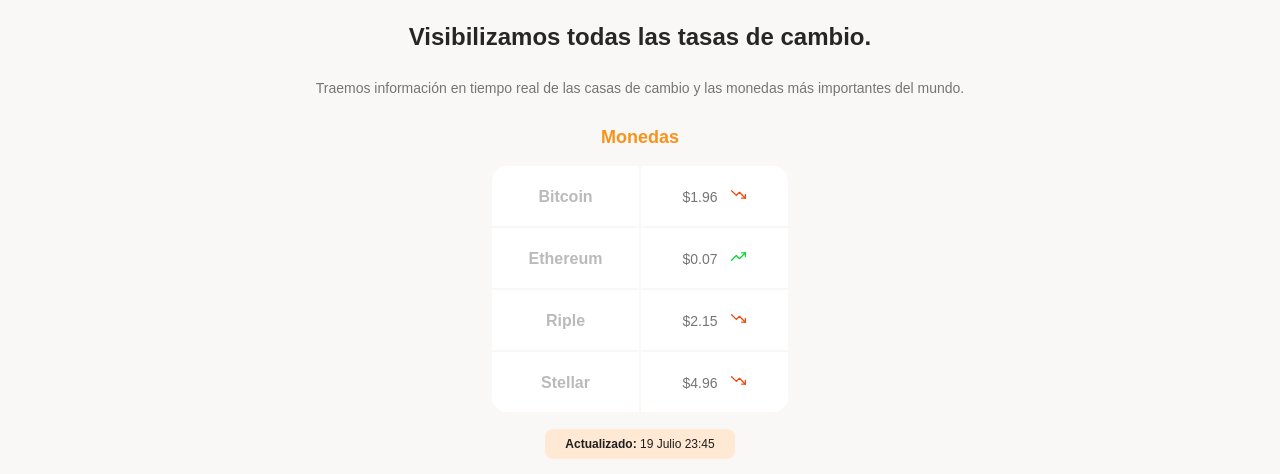
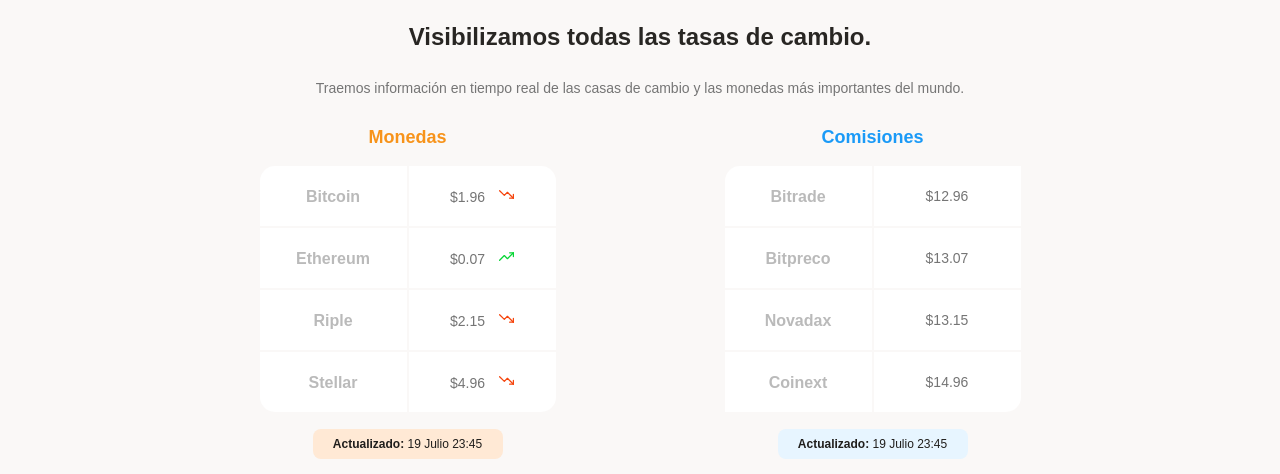
Before and after one commit to robert-ds/Batatabit, a plain HTML site: page index.html in a window 1280 px wide. Shown: the part 640-1114 px from the top of the page. Drawn offline with Linux system fonts and the light colour scheme.

Commit message:
Tabla comisiones

```diff
--- a/index.html
+++ b/index.html
@@ -5,6 +5,7 @@
     <meta name="viewport" content="width=device-width, initial-scale=1.0"/>
     <title>Batababit</title>
     <link rel="stylesheet" href="./css/styles.css" />
+    <link rel="stylesheet" href="./css/tablet.css" media="(min-width: 930px)" />
   </head>
 <body>
   <!--Header de la app, contiene botón-->
@@ -28,6 +29,8 @@
       </div>
       <!--Tasa de Intercambio-->
       <section class="main-tables-container">
+
+	<!--Tabla Currency-->
 	<div class="main-currency-table">
 	  <p class="currency-table--title">Monedas</p>
 
@@ -57,6 +60,38 @@
 	  </div>
 
 	</div>
+
+	<!--Tabla Comisiones-->
+	<div class="main-comissions-table">
+	  <p class="comissions-table--title">Comisiones</p>
+
+	  <div class="comissions-tablet--container">
+	    <table>
+	      <tr>
+		<td class="table__top-left">Bitrade</td>
+		<td class="table__top-right table__right">$12.96 <span class="down"></span></td>
+	      </tr>
+	      <tr>
+		<td>Bitpreco</td>
+		<td class="table__right">$13.07 <span class="up"></span></td>
+	      </tr>
+	      <tr>
+	        <td>Novadax</td>
+		<td class="table__right">$13.15 <span class="down"></span></td>
+	      </tr>
+	      <tr>
+		<td class="table__bottom-left">Coinext</td>
+		<td class="table__bottom-right table__right">$14.96 <span class="down"></span></td>
+	      </tr>
+	    </table>
+	  </div>
+
+	  <div class="comissions-table--date">
+	    <p><b>Actualizado:</b> 19 Julio 23:45</p>
+	  </div>
+
+	</div>
+
       </section>
     </section>
 
@@ -127,7 +162,7 @@
 	  <div class="plan-info-container">
 	    <h3  class="plan-card--title">Pago Anual</h3>
 	    <p class="plan-card--price"><span>$</span> 99</p>
-	    <p class="plan-card--saving">* Ahorras $129 comparado al plan Mensual.</p>
+	    <p class="plan-card--saving">* Ahorras $129.</p>
 	    <button class="plan-card--ca">Escoger este<span></span></button>
 	  </div>
 	</article>
@@ -147,6 +182,22 @@
       </section>
     </section>
   </main>
-  <footer></footer>
+
+  <!--Sección del footer-->
+  <footer>
+
+    <section class="left">
+      <ul>
+        <li><a href="#" target="_blank">Linkedin</a></li>
+	<li><a href="#" target="_blank">Crunchbase</a></li>
+	<li><a href="#" target="_blank">Hackernews</a></li>
+      </ul>
+
+    </section>
+
+    <section class="right">
+      <img src="./assets/imgs/logo.png" alt="Logo batatabit 2020"/>
+    </section>
+  </footer>
 </body>
 </html>
```
